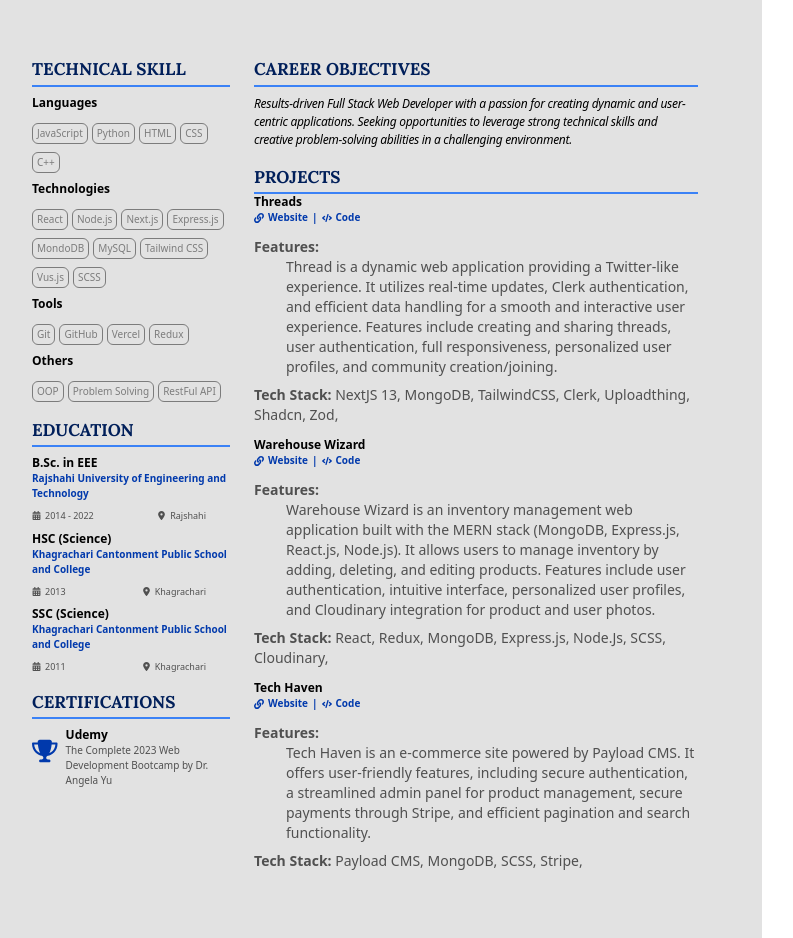
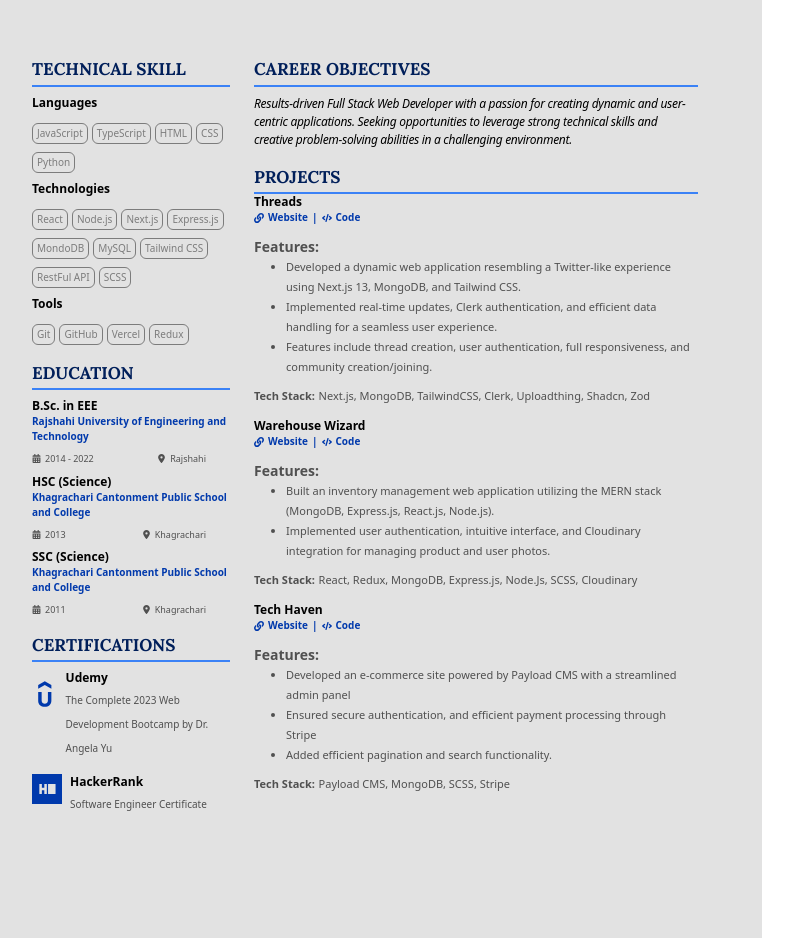
Before and after one commit to IsbatBInHossain/cv-maker, a React (Vite) app: page / in a window 1280 px wide. Shown: the part 185-1123 px from the top of the page, without its empty margins (32-825 px from the left). Built offline with nearby package versions, Linux system fonts and the light colour scheme.

Commit message:
Fix some minor design issues

```diff
--- a/src/components/Courses.jsx
+++ b/src/components/Courses.jsx
@@ -1,17 +1,32 @@
+import { SiHackerrank, SiUdemy } from 'react-icons/si'
 import { Headline } from './Headline'
-import { FaTrophy } from 'react-icons/fa6'
 
 export const Courses = () => {
   return (
     <div className=' mr-6 mt-4'>
       <Headline title='Certifications' />
       <div className='flex gap-2 mt-2'>
-        <FaTrophy className=' text-secondary text-5xl' />
+        <SiUdemy className=' text-secondary text-5xl' />
         <div className=''>
           <h3 className=' font-semibold text-xs'>Udemy</h3>
-          <p className=' text-ash text-[10px]'>
+          <a
+            href='https://www.udemy.com/certificate/UC-8ebeba26-bf0d-42f9-9663-12195d7fe629/'
+            className=' text-ash text-[10px]'
+          >
             The Complete 2023 Web Development Bootcamp by Dr. Angela Yu
-          </p>
+          </a>
+        </div>
+      </div>
+      <div className='flex gap-2 mt-4'>
+        <SiHackerrank className=' text-secondary text-3xl' />
+        <div className=''>
+          <h3 className=' font-semibold text-xs'>HackerRank</h3>
+          <a
+            href='https://www.hackerrank.com/certificates/96b4d9b9e147'
+            className=' text-ash text-[10px]'
+          >
+            Software Engineer Certificate
+          </a>
         </div>
       </div>
     </div>
--- a/src/components/HeaderList.jsx
+++ b/src/components/HeaderList.jsx
@@ -23,15 +23,33 @@ export const HeaderList = () => {
       </li>
       <li className='text-ash flex items-center gap-1'>
         <FaLinkedin className='text-secondary' />{' '}
-        <a href={`https://www.linkedin.com/in/${linkedin}`}>{linkedin}</a>
+        <a
+          href={`https://www.linkedin.com/in/${linkedin}`}
+          target='_blank'
+          rel='noopener noreferrer'
+        >
+          {linkedin}
+        </a>
       </li>
       <li className='text-ash flex items-center gap-1'>
         <FaGithub className='text-secondary' />{' '}
-        <a href={`https://github.com/${github}`}>{github}</a>
+        <a
+          href={`https://github.com/${github}`}
+          target='_blank'
+          rel='noopener noreferrer'
+        >
+          {github}
+        </a>
       </li>
       <li className='text-ash flex items-center gap-1'>
         <FaGlobe className='text-secondary' />{' '}
-        <a href={`https://${portfolio}`}>Portfolio</a>
+        <a
+          href={`https://${portfolio}`}
+          target='_blank'
+          rel='noopener noreferrer'
+        >
+          Portfolio
+        </a>
       </li>
     </ul>
   )
--- a/src/components/Headline.jsx
+++ b/src/components/Headline.jsx
@@ -6,7 +6,7 @@ export const Headline = ({ title, classes }) => {
       <h2 className=' text-primary text-[17px] uppercase font-bold font-serif'>
         {title}
       </h2>
-      <div className=' border border-blue-500 mt-0.5'></div>
+      <div className=' border-b-2 border-blue-500 mt-0.5'></div>
     </div>
   )
 }
--- a/src/components/ProjectCard.jsx
+++ b/src/components/ProjectCard.jsx
@@ -23,16 +23,22 @@ const ProjectCard = ({ project }) => {
         <li>
           <span className='font-bold'>Features:</span>{' '}
           <ul className='list-disc ml-8'>
-            {/* {project.features?.map((feature, idx) => (
-              <li key={idx}>{feature}</li>
-            ))} */}
-            {project.desc}
+            {project.features?.map((feature, idx) => (
+              <li key={idx} className=' text-[11px]'>
+                {feature}
+              </li>
+            ))}
+            {/* {project.desc} */}
           </ul>
         </li>
 
         <li>
-          <span className='font-bold'>Tech Stack:</span>{' '}
-          {project['tech-stack'].map(tech => `${tech}, `)}
+          <span className='font-bold text-[11px]'>Tech Stack:</span>{' '}
+          {project['tech-stack'].map((tech, index, array) => (
+            <span className='text-[11px]' key={tech}>
+              {index === array.length - 1 ? tech : tech + ', '}
+            </span>
+          ))}
         </li>
       </ul>
     </div>
--- a/src/data.js
+++ b/src/data.js
@@ -15,7 +15,14 @@ export const jobInfo = {
 }
 
 export const skills = {
-  languages: ['JavaScript', 'Python', 'HTML', 'CSS', 'C++'],
+  languages: [
+    'JavaScript',
+    'TypeScript',
+    'HTML',
+    'CSS',
+    'Python',
+    // 'C++'
+  ],
   technologies: [
     'React',
     'Node.js',
@@ -24,11 +31,12 @@ export const skills = {
     'MondoDB',
     'MySQL',
     'Tailwind CSS',
-    'Vus.js',
+    // 'Vue.js',
+    'RestFul API',
     'SCSS',
   ],
   tools: ['Git', 'GitHub', 'Vercel', 'Redux'],
-  others: ['OOP', 'Problem Solving', 'RestFul API'],
+  // others: ['OOP', 'Problem Solving', 'RestFul API'],
 }
 
 export const projects = [
@@ -41,7 +49,7 @@ export const projects = [
       'Features include thread creation, user authentication, full responsiveness, and community creation/joining.',
     ],
     'tech-stack': [
-      'NextJS 13',
+      'Next.js',
       'MongoDB',
       'TailwindCSS',
       'Clerk',
@@ -111,3 +119,16 @@ export const education = [
     location: 'Khagrachari',
   },
 ]
+
+export const courses = [
+  {
+    title: 'The Complete 2023 Web Development Bootcamp by Dr. Angela Yu',
+    provider: 'Udemy',
+    link: 'https://www.udemy.com/certificate/UC-8ebeba26-bf0d-42f9-9663-12195d7fe629/',
+  },
+  {
+    title: 'Software Engineer Certificate',
+    provider: 'HacakerRank',
+    link: 'https://www.hackerrank.com/certificates/96b4d9b9e147',
+  },
+]
```
Also changed, not shown: 2 other files (tests, documents, lock files or other folders).
